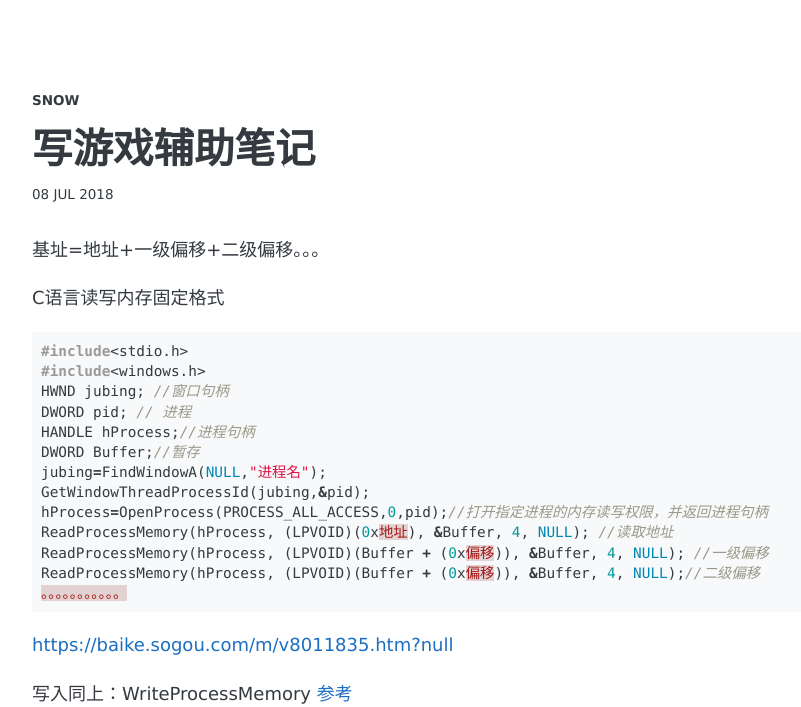
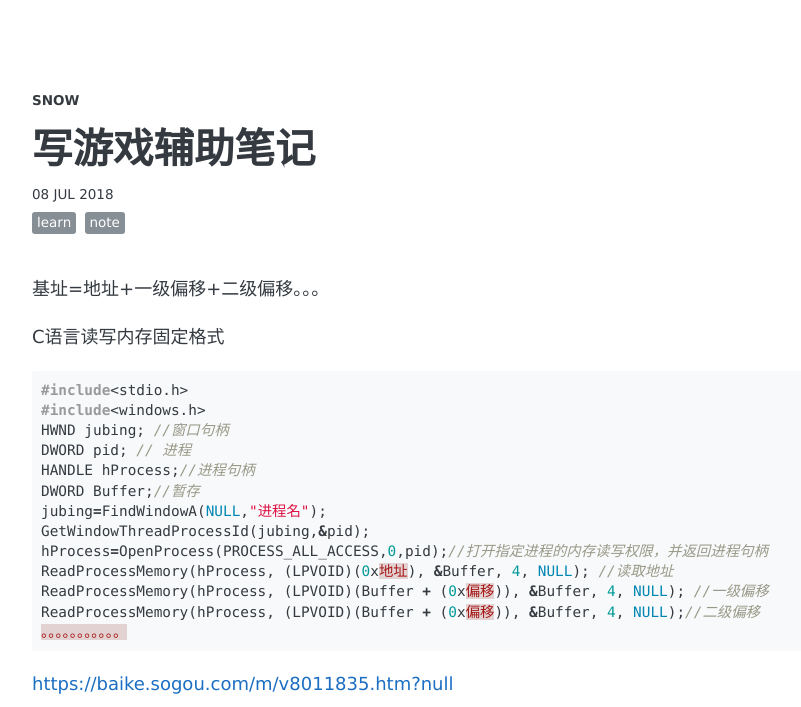
Before and after one commit to hkslover/hkslover.github.io, a Jekyll site: the page built from _posts/2018-07-08-写游戏辅助笔记.md, in a window 1280 px wide, cut to the strip 0-707 px from the top of the page. Shown: the whole strip, without its empty margins (194-995 px from the left). Built offline with Jekyll 4.4.1, drawn with Linux system fonts in a browser that asks for light colours; some web fonts are replaced; comment, search, counter and statistics services are not loaded.

Commit message:
Update 2018-07-08-写游戏辅助笔记.md

```diff
--- a/_posts/2018-07-08-写游戏辅助笔记.md
+++ b/_posts/2018-07-08-写游戏辅助笔记.md
@@ -1,5 +1,6 @@
 ---
 published: true
+tags: [learn,note]
 ---
 
 基址=地址+一级偏移+二级偏移。。。
```
